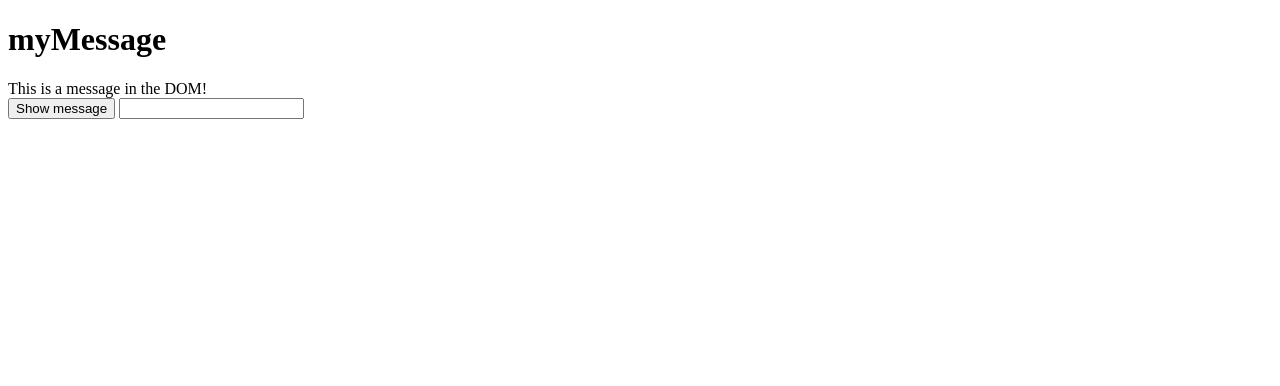
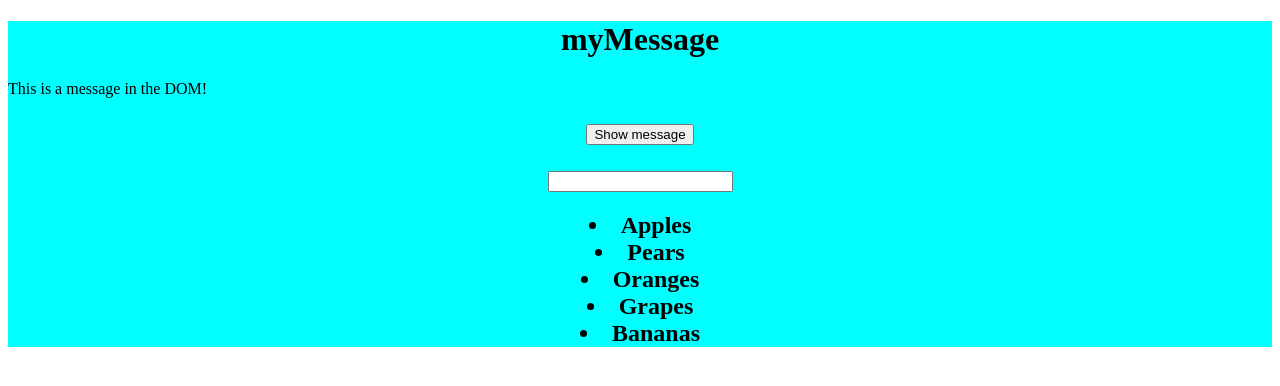
Before and after one commit to Mohamed9770/myMessage, a plain HTML site: page index.html in a window 1280 px wide. Drawn offline with nearby package versions, Linux system fonts and the light colour scheme.

Commit message:
second commit

```diff
--- a/index.html
+++ b/index.html
@@ -6,16 +6,21 @@
     <title>Document</title>
     <link rel="stylesheet" href="style.css">
 
+
 </head>
 <body>
+    <div class="bb">
     <h1>myMessage</h1>
     <div class="myMessage" ></div>
-    <button class="theMessageButton">Show message</button>
-    <input type="text" class="theInputValue">
-    <ul class="fruits" >
-    </ul>
+    <h2><button class="theMessageButton">Show message</button></h2>
+    <h2><input type="text" class="theInputValue"></h2>
+    <h2 class="fruits" >
+    </h2>
+</div>
+
+
 
 </body>
 <script src="index.js" defer ></script>
-<script src="//unpkg.com/alpinejs" defer></script>
+
 </html>
--- a/index.js
+++ b/index.js
@@ -21,6 +21,7 @@ theMessageButton.addEventListener('click', function() {
        myMessage.innerText = inputBox.value;
     }
 });
+const fruits = ['Apples', 'Pears', 'Oranges', 'Grapes', 'Bananas'];
 const fruitList = document.querySelector(".fruits");
 
 for(let i=0;i<fruits.length;i++){
--- a/style.css
+++ b/style.css
@@ -1,4 +1,19 @@
 .darkmode {
     background-color: black;
     color: white;
+    text-align: center;
 }
+.setTimeout {
+    text-align: center;
+}
+
+
+        h1{
+            text-align: center;
+        }
+        h2{
+            text-align: center;
+        }
+    .bb {
+        background-color: aqua;
+    }
```
